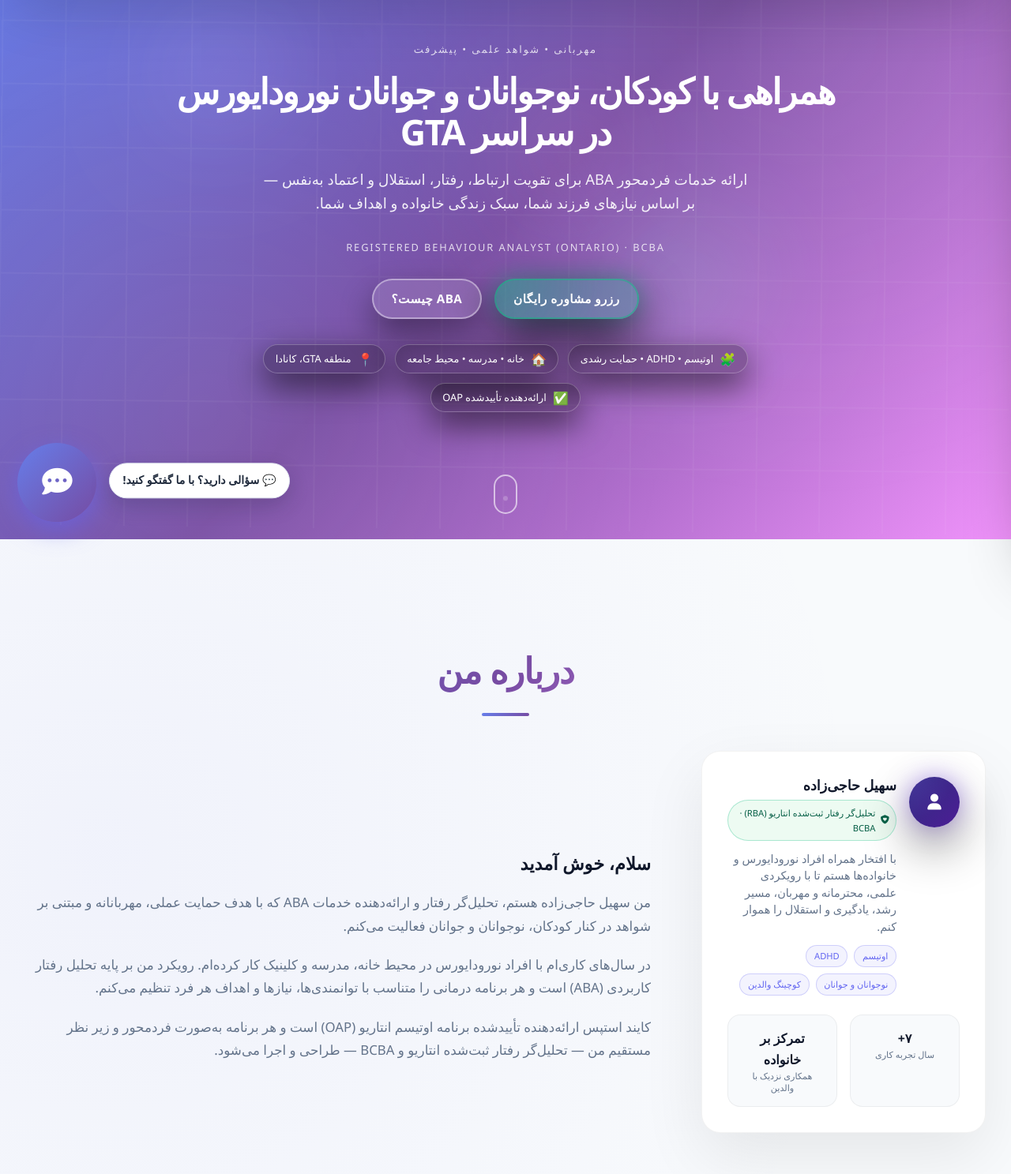
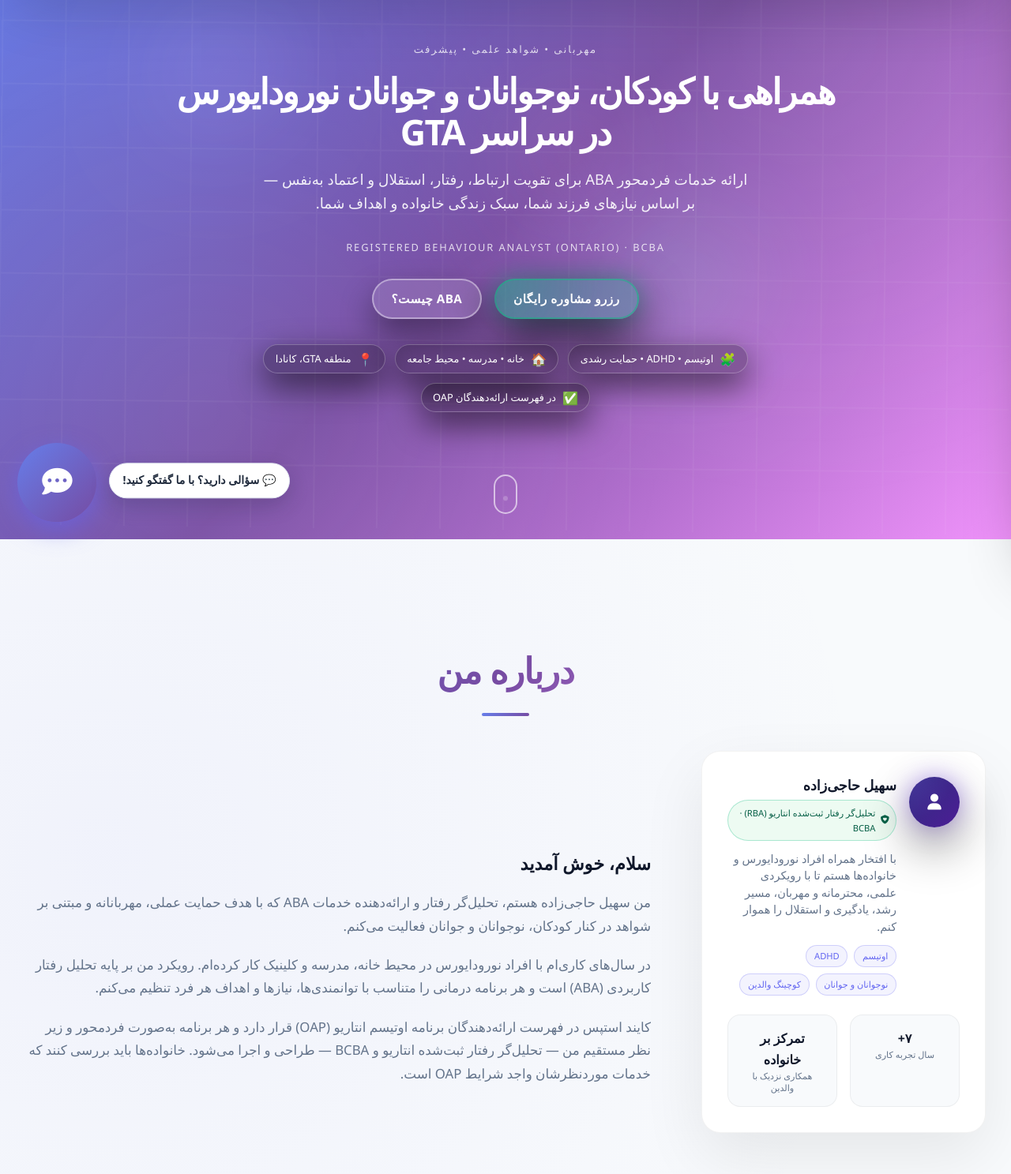
Before and after one commit to hajizadehsoheil/kindstepspro, a website: page index-fa.html in a window 1280 px wide. Shown: the part 117-1604 px from the top of the page at 79% size. Drawn offline with Linux system fonts and the light colour scheme.

Commit message:
Use official OAP provider list wording

```diff
--- a/index-fa.html
+++ b/index-fa.html
@@ -6,11 +6,11 @@
       name="viewport"
       content="width=device-width, initial-scale=1.0, maximum-scale=1.0, viewport-fit=cover"
     />
-    <title>کایند استپس ABA | ارائه‌دهنده تأییدشده OAP در تورنتو و GTA</title>
+    <title>کایند استپس ABA | در فهرست ارائه‌دهندگان OAP در GTA</title>
 
     <meta
       name="description"
-      content="کایند استپس ABA — ارائه‌دهنده تأییدشده برنامه اوتیسم انتاریو (OAP) با خدمات فردمحور ABA برای کودکان، نوجوانان و جوانان در سراسر GTA. مشاوره رایگان با تحلیل‌گر رفتار ثبت‌شده انتاریو و BCBA."
+      content="کایند استپس ABA — در فهرست ارائه‌دهندگان برنامه اوتیسم انتاریو (OAP)، با خدمات فردمحور ABA برای کودکان، نوجوانان و جوانان در سراسر GTA. مشاوره رایگان با تحلیل‌گر رفتار ثبت‌شده انتاریو و BCBA."
     />
 
     <!-- Favicon (tab icon) -->
@@ -261,7 +261,7 @@
           </div>
           <div class="fact-chip">
             <span class="fact-icon">✅</span>
-            ارائه‌دهنده تأییدشده OAP
+            در فهرست ارائه‌دهندگان OAP
           </div>
         </div>
       </div>
@@ -343,9 +343,10 @@
                 هر فرد تنظیم می‌کنم.
               </p>
               <p>
-                کایند استپس ارائه‌دهنده تأییدشده برنامه اوتیسم انتاریو (OAP)
-                است و هر برنامه به‌صورت فردمحور و زیر نظر مستقیم من — تحلیل‌گر
-                رفتار ثبت‌شده انتاریو و BCBA — طراحی و اجرا می‌شود.
+                کایند استپس در فهرست ارائه‌دهندگان برنامه اوتیسم انتاریو (OAP)
+                قرار دارد و هر برنامه به‌صورت فردمحور و زیر نظر مستقیم من —
+                تحلیل‌گر رفتار ثبت‌شده انتاریو و BCBA — طراحی و اجرا می‌شود.
+                خانواده‌ها باید بررسی کنند که خدمات موردنظرشان واجد شرایط OAP است.
               </p>
             </section>
 
@@ -1079,7 +1080,7 @@
         sub: "درباره خدمات ما بپرسید",
         greeting: "سلام! من دستیار کایند استپس هستم. درباره خدمات ABA، برنامه OAP یا رزرو مشاوره رایگان از من بپرسید.",
         placeholder: "سؤالتان را بنویسید...",
-        chips: ["چه خدماتی ارائه می‌دهید؟", "آیا تأییدشده OAP هستید؟", "چطور مشاوره رایگان رزرو کنم؟"],
+        chips: ["چه خدماتی ارائه می‌دهید؟", "آیا در فهرست ارائه‌دهندگان OAP هستید؟", "چطور مشاوره رایگان رزرو کنم؟"],
         thinking: "در حال نوشتن...",
         unconfigured: "گفت‌وگوی آنلاین هنوز فعال نشده است — اما می‌توانید مستقیم با ما در تماس باشید: info@kindsteps.ca یا (647) 673-4401، یا از فرم «مشاوره رایگان» همین صفحه استفاده کنید.",
         error: "متأسفم، مشکلی پیش آمد. لطفاً دوباره تلاش کنید یا به info@kindsteps.ca ایمیل بزنید."
```
